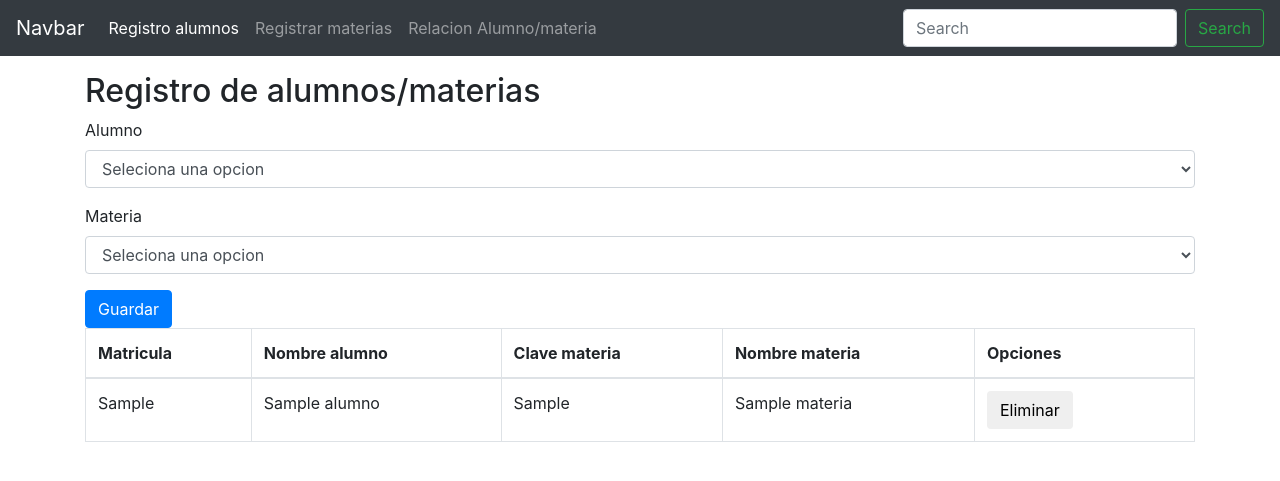
After one commit to RuloAlpe/control-escolar-codeigniter, a CodeIgniter app: page /telelink/index.php/controlescolar/alumno_materias in a window 1280 px wide. The commit adds this page. Shown: the top 481 px of the page. Run offline with CodeIgniter, Linux system fonts and the light colour scheme; tables that the repository leaves empty or names only in its code hold one stand-in row (values such as "Sample post"); some libraries are stand-ins or nearby versions.

Commit message:
registro de materias y asignacion de materias

```diff
--- a/application/controllers/Controlescolar.php
+++ b/application/controllers/Controlescolar.php
@@ -12,6 +12,8 @@ class Controlescolar extends CI_Controller {
         parent::__construct();
 
         $this->load->model('Alumnos');
+        $this->load->model('Materias');
+        $this->load->model('Asignaciones');
     }
 
 
@@ -20,8 +22,7 @@ class Controlescolar extends CI_Controller {
         *
         * @return Response
     */
-    public function index()
-    {
+    public function index(){
         $data['alumnos'] = $this->Alumnos->get_alumnos();
 
         $this->load->helper('form');
@@ -30,13 +31,23 @@ class Controlescolar extends CI_Controller {
 		$this->load->view('footer');
     }
 
-    public function materias()
-    {
-        // $data['alumnos'] = $this->Alumnos->get_alumnos();
+    public function materias(){
+        $data['materias'] = $this->Materias->get_materias();
 
         $this->load->helper('form');
 		$this->load->view('header');
-		$this->load->view('controlescolar/materias_view');
+		$this->load->view('controlescolar/materias_view', $data);
+		$this->load->view('footer');
+    }
+
+    public function alumno_materias(){
+        $data['alumnos'] = $this->Alumnos->get_alumnos();
+        $data['materias'] = $this->Materias->get_materias();
+        $data['asignaciones'] = $this->Asignaciones->get_alumnos_materias();
+
+        $this->load->helper('form');
+		$this->load->view('header');
+		$this->load->view('controlescolar/alumno_materias_view', $data);
 		$this->load->view('footer');
     }
 
@@ -66,7 +77,94 @@ class Controlescolar extends CI_Controller {
                 'status' => 'error'
             ]);
         }
-	}
+    }
+
+    public function registromateria(){
+
+        if(isset($_POST['clave']) && !empty($_POST['clave']) && isset($_POST['nombre']) && !empty($_POST['nombre'])){
+
+            if($this->Materias->crear_materia($_POST['clave'], $_POST['nombre'])){
+                $materias = $this->Materias->get_materias();
+
+                $template = "";
+                foreach ($materias as $item){
+                    $template .= "<tr>".
+                        "<td>".$item->clave_materia."</td>".
+                        "<td>".$item->nombre."</td>".
+                        "<td></td>".
+                    "</tr>";
+                }
+
+                echo json_encode([
+                    'status' => 'success',
+                    'template' => $template
+                ]);
+            }
+        }else{
+            echo json_encode([
+                'status' => 'error'
+            ]);
+        }
+    }
+
+    public function registroasignacion(){
+
+        if(isset($_POST['alumnos']) && !empty($_POST['alumnos']) && isset($_POST['materias']) && !empty($_POST['materias'])){
+
+            if($this->Asignaciones->crear_asignacion($_POST['alumnos'], $_POST['materias'])){
+                $alumnos = $this->Asignaciones->get_alumnos_materias();
+
+                $template = "";
+                foreach ($alumnos as $item){
+                    $template .= "<tr>".
+                        "<td>".$item->MATRICULAA."</td>".
+                        "<td>".$item->NOMBREA."</td>".
+                        "<td>".$item->CLAVEM."</td>".
+                        "<td>".$item->NOMBREM."</td>".
+                        "<td><button type='button' class='btn btn-default js-eliminar-asignacion' data-mat='".$item->MATRICULAA."' data-clave='".$item->CLAVEM."'>".
+                        "<span class='glyphicon glyphicon-remove'></span>Eliminar".
+                        "</button></td>".
+                    "</tr>";
+                }
+
+                echo json_encode([
+                    'status' => 'success',
+                    'template' => $template
+                ]);
+            }
+        }else{
+            echo json_encode([
+                'status' => 'error'
+            ]);
+        }
+    }
+
+    public function eliminarasignacion(){
+
+        if(isset($_REQUEST['mat']) && !empty($_REQUEST['mat']) && isset($_REQUEST['clave']) && !empty($_REQUEST['clave'])){
+            if($this->Asignaciones->eliminar_asignacion($_REQUEST['mat'], $_REQUEST['clave'])){
+                $alumnos = $this->Asignaciones->get_alumnos_materias();
+
+                $template = "";
+                foreach ($alumnos as $item){
+                    $template .= "<tr>".
+                        "<td>".$item->MATRICULAA."</td>".
+                        "<td>".$item->NOMBREA."</td>".
+                        "<td>".$item->CLAVEM."</td>".
+                        "<td>".$item->NOMBREM."</td>".
+                        "<td><button type='button' class='btn btn-default js-eliminar-asignacion' data-mat='".$item->MATRICULAA."' data-clave='".$item->CLAVEM."'>".
+                        "<span class='glyphicon glyphicon-remove'></span>Eliminar".
+                        "</button></td>".
+                    "</tr>";
+                }
+
+                echo json_encode([
+                    'status' => 'success',
+                    'template' => $template
+                ]);
+            }
+        }
+    }
 }
 
 ?>
--- a/application/models/Alumnos.php
+++ b/application/models/Alumnos.php
@@ -1,8 +1,7 @@
 <?php if ( ! defined('BASEPATH')) exit('No direct script access allowed');
 
 class Alumnos extends CI_Model{
-    public function __construct()
-    {
+    public function __construct(){
         parent::__construct();
     }
 
--- a/application/models/Asignaciones.php
+++ b/application/models/Asignaciones.php
@@ -1,6 +1,28 @@
 <?php if ( ! defined('BASEPATH')) exit('No direct script access allowed');
 
-class AsignacionesModel extends CI_Model{
+class Asignaciones extends CI_Model{
+    public function __construct(){
+        parent::__construct();
+    }
 
+    public function get_alumnos_materias(){
+        $query = $this->db->query("SELECT alumnos.nombre as NOMBREA, alumnos.matricula as MATRICULAA, materias.clave_materia as CLAVEM,materias.nombre as NOMBREM FROM alumnos
+            INNER JOIN asignaciones ON alumnos.matricula = asignaciones.matricula
+            INNER JOIN materias ON asignaciones.clave_materia = materias.clave_materia
+            ORDER BY alumnos.fecha"
+        );
+
+        return $query->result();
+    }
+
+    public function crear_asignacion($matricula, $clave){
+
+        return $query = $this->db->query("insert into asignaciones value('".$matricula."','".$clave."')");
+    }
+
+    public function eliminar_asignacion($mat, $clave){
+        return $query = $this->db->query("delete from asignaciones where matricula = '".$mat."' and clave_materia = ".$clave);
+
+    }
 }
 ?>
--- a/application/models/Materias.php
+++ b/application/models/Materias.php
@@ -1,6 +1,20 @@
 <?php if ( ! defined('BASEPATH')) exit('No direct script access allowed');
 
-class MateriasModel extends CI_Model{
+class Materias extends CI_Model{
+    public function __construct()
+    {
+        parent::__construct();
+    }
 
+    public function get_materias(){
+        $query = $this->db->query("select * from materias");
+
+        return $query->result();
+    }
+
+    public function crear_materia($clave, $nombre){
+
+        return $query = $this->db->query("insert into materias value('".$clave."','".$nombre."')");
+    }
 }
 ?>
--- /dev/null
+++ b/application/views/controlescolar/alumno_materias_view.php
@@ -0,0 +1,121 @@
+<?php
+defined('BASEPATH') OR exit('No direct script access allowed');
+?>
+<br>
+<br>
+<br>
+<div class="container">
+	<div class="contenido">
+		<h2>Registro de alumnos/materias</h2>
+
+		<form id="js-form-registro">
+			<div class="form-group">
+				<label for="alumno">Alumno</label>
+                <select class="form-control js-select-alumno" id="alumno" name="alumnos">
+                    <option>Seleciona una opcion</option>
+                    <?php
+                    foreach($alumnos as $alumno){
+                    ?>
+                        <option value="<?= $alumno->matricula ?>"><?= $alumno->nombre ?></option>
+                    <?php
+                    }
+                    ?>
+                </select>
+			</div>
+			<div class="form-group">
+				<label for="materia">Materia</label>
+                <select class="form-control js-select-materia" id="materia" name="materias">
+                    <option>Seleciona una opcion</option>
+                    <?php
+                    foreach($materias as $materia){
+                    ?>
+                        <option value="<?= $materia->clave_materia ?>"><?= $materia->nombre ?></option>
+                    <?php
+                    }
+                    ?>
+                </select>
+            </div>
+
+			<button class="btn btn-primary js-btn-registro">Guardar</button>
+		</form>
+		<table class="table table-bordered">
+			<thead>
+				<tr>
+					<th>Matricula</th>
+					<th>Nombre alumno</th>
+					<th>Clave materia</th>
+					<th>Nombre materia</th>
+					<th width="220px">Opciones</th>
+				</tr>
+			</thead>
+
+			<tbody class="js-body-tabla">
+				<?php foreach ($asignaciones as $asignacion) { ?>
+					<tr>
+                        <td><?php echo $asignacion->MATRICULAA; ?></td>
+						<td><?php echo $asignacion->NOMBREA; ?></td>
+						<td><?php echo $asignacion->CLAVEM; ?></td>
+						<td><?php echo $asignacion->NOMBREM; ?></td>
+						<td>
+                            <button type="button" class="btn btn-default js-eliminar-asignacion" data-mat="<?php echo $asignacion->MATRICULAA; ?>" data-clave="<?php echo $asignacion->CLAVEM; ?>">
+                                <span class='glyphicon glyphicon-remove'></span>Eliminar
+                            </button>
+						</td>
+					</tr>
+				<?php } ?>
+			</tbody>
+		</table>
+	</div>
+</div><!-- /.container -->
+
+<script>
+$(document).ready(function(){
+	$('.js-btn-registro').on('click', function(e){
+		e.preventDefault();
+
+		var data = $('#js-form-registro').serialize();
+
+		$.ajax({
+			url: 'registroasignacion',
+			type: 'POST',
+			dataType:'json',
+			data: data,
+			success: function(resp){
+				if(resp.status == 'success'){
+					console.log('success');
+					$(".js-body-tabla").html(resp.template);
+					$("#alumno").val('');
+					$("#materia").val('');
+				}else{
+					console.log('error');
+				}
+			}
+		});
+	});
+});
+
+$(document).on({
+    'click': function(){
+        var mat = $(this).data('mat');
+        var clave = $(this).data('clave');
+
+        $.ajax({
+            url: 'eliminarasignacion',
+            data:{
+                mat: mat,
+                clave: clave
+            },
+            success:function(resp){
+                if(resp.status == 'success'){
+					console.log('success');
+					$(".js-body-tabla").html(resp.template);
+					$("#alumno").val('');
+					$("#materia").val('');
+				}else{
+					console.log('error');
+				}
+            }
+        });
+    }
+}, ".js-eliminar-asignacion");
+</script>
--- a/application/views/controlescolar/index.php
+++ b/application/views/controlescolar/index.php
@@ -52,7 +52,7 @@ $(document).ready(function(){
 		var data = $('#js-form-registro').serialize();
 
 		$.ajax({
-			url: 'controlescolar/registroalumno',
+			url: 'registroalumno',
 			type: 'POST',
 			dataType:'json',
 			data: data,
--- a/application/views/controlescolar/materias_view.php
+++ b/application/views/controlescolar/materias_view.php
@@ -30,9 +30,9 @@ defined('BASEPATH') OR exit('No direct script access allowed');
 			</thead>
 
 			<tbody class="js-body-tabla">
-				<?php foreach ($alumnos as $item) { ?>
+				<?php foreach ($materias as $item) { ?>
 					<tr>
-						<td><?php echo $item->matricula; ?></td>
+						<td><?php echo $item->clave_materia; ?></td>
 						<td><?php echo $item->nombre; ?></td>
 						<td>
 
@@ -52,7 +52,7 @@ $(document).ready(function(){
 		var data = $('#js-form-registro').serialize();
 
 		$.ajax({
-			url: 'controlescolar/registromateria',
+			url: 'registromateria',
 			type: 'POST',
 			dataType:'json',
 			data: data,
--- a/application/views/header.php
+++ b/application/views/header.php
@@ -22,13 +22,13 @@
             <div class="collapse navbar-collapse" id="navbarsExampleDefault">
                 <ul class="navbar-nav mr-auto">
                 <li class="nav-item active">
-                    <a class="nav-link" href="#">Registro alumnos</a>
+                    <a class="nav-link" href="index">Registro alumnos</a>
                 </li>
                 <li class="nav-item">
-                    <a class="nav-link" href="<?= 'controlescolar/materias' ?>">Registrar materias</a>
+                    <a class="nav-link" href="<?= 'materias' ?>">Registrar materias</a>
                 </li>
                 <li class="nav-item">
-                    <a class="nav-link" href="#">Relacion Alumno/materia</a>
+                    <a class="nav-link" href="<?= 'alumno_materias' ?>">Relacion Alumno/materia</a>
                 </li>
                 <!-- <li class="nav-item dropdown">
                     <a class="nav-link dropdown-toggle" href="http://example.com" id="dropdown01" data-toggle="dropdown" aria-haspopup="true" aria-expanded="false">Dropdown</a>
```
